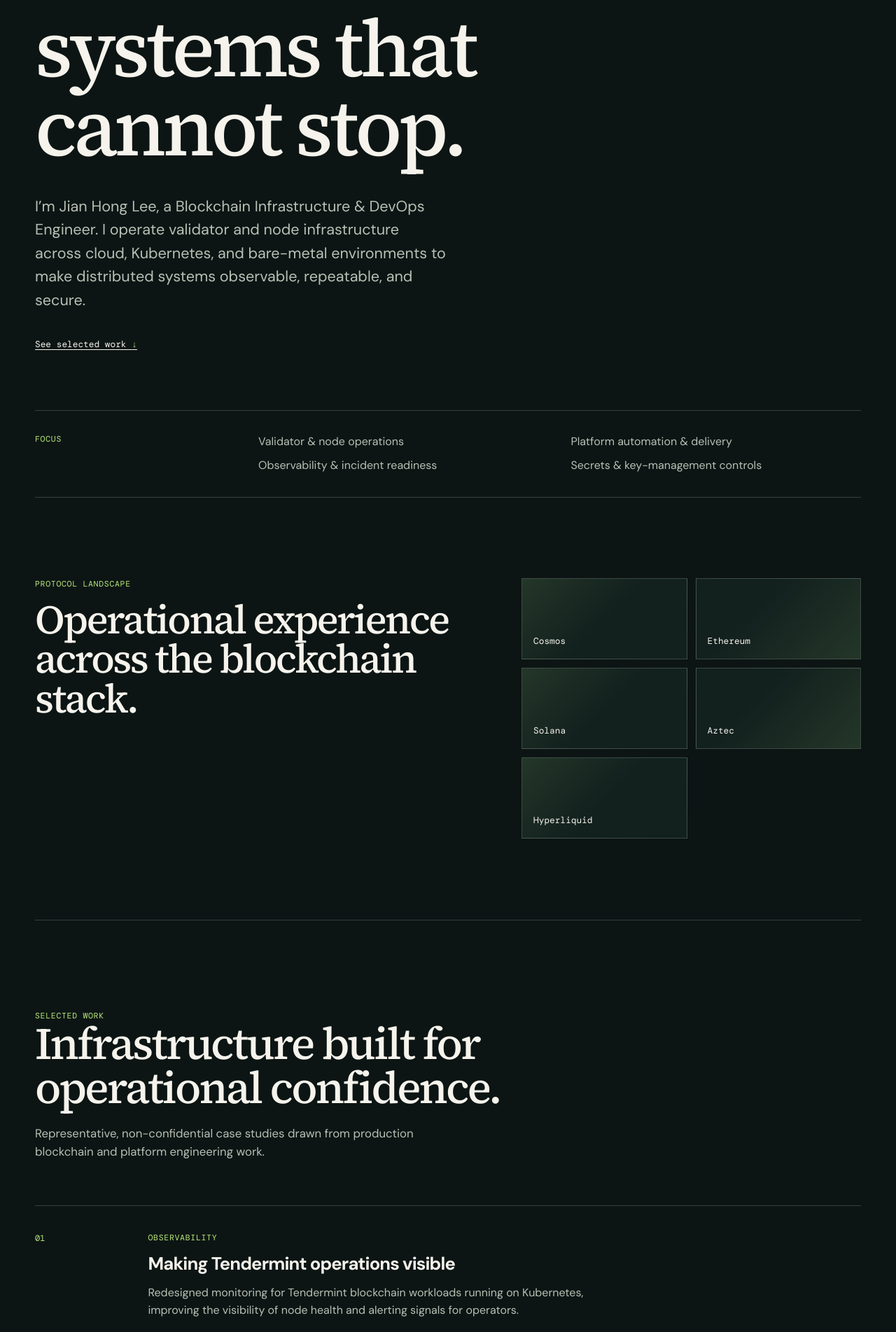
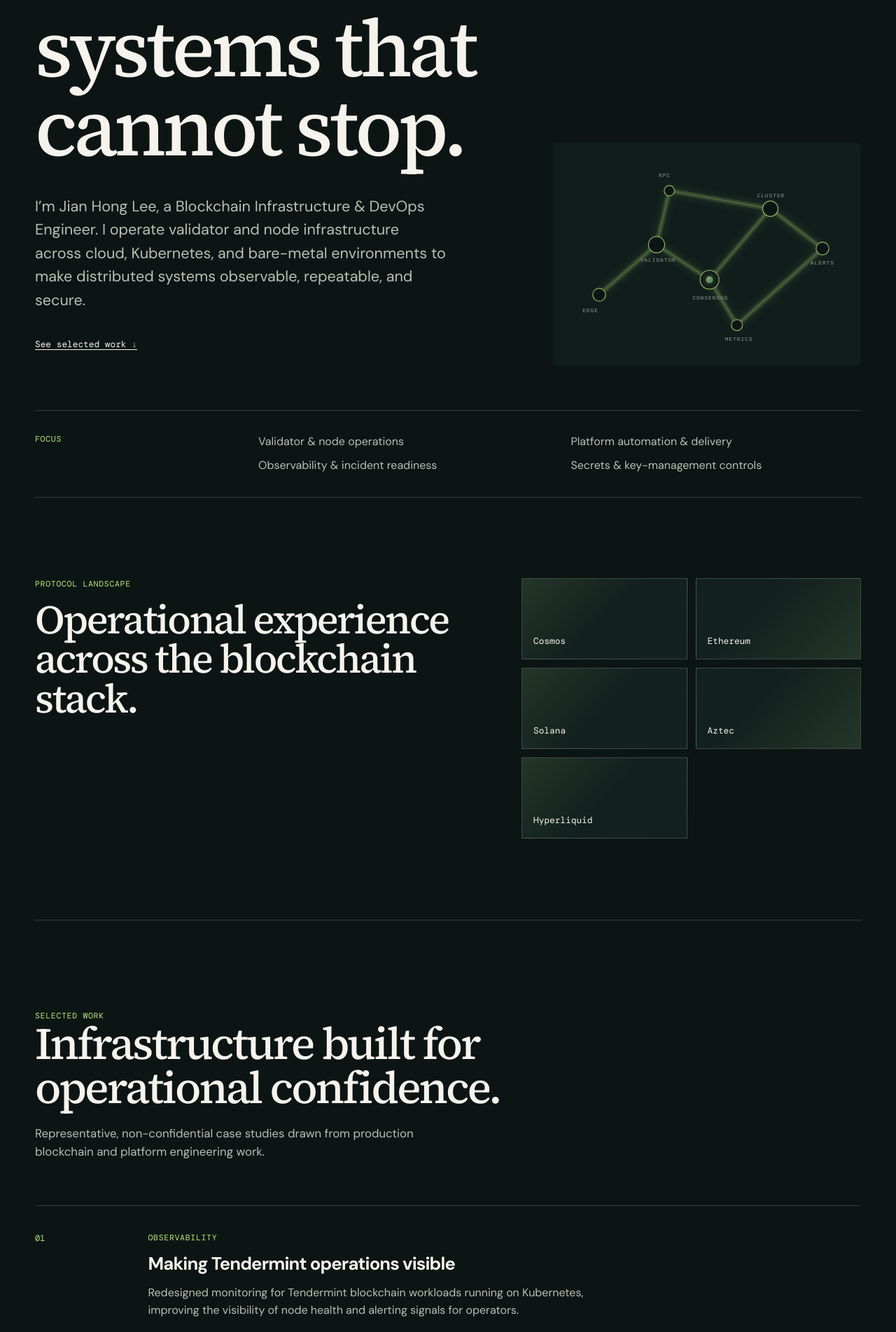
Before and after one commit to JianHongHong/JianHongHong.github.io, a Jekyll site: the page built from index.html, in a window 1280 px wide. Shown: the part 519-2422 px from the top of the page at 70% size. Built offline with Jekyll 4.4.1, drawn with Linux system fonts in a browser that asks for light colours.

Commit message:
Add portfolio illustration and tool logos

```diff
--- a/index.html
+++ b/index.html
@@ -20,6 +20,9 @@ layout: default
       <p>{{ profile.hero_copy }}</p>
       <a class="text-link" href="#work">See selected work <span aria-hidden="true">↓</span></a>
     </div>
+    <figure class="hero-art">
+      <img src="{{ '/assets/illustrations/infrastructure-network.svg' | relative_url }}" alt="Abstract network diagram connecting edge, validator, RPC, consensus, metrics, cluster, and alerting systems" />
+    </figure>
   </section>
 
   <section class="capabilities" aria-labelledby="capabilities-title">
@@ -63,6 +66,13 @@ layout: default
             <li>{{ technology }}</li>
             {% endfor %}
           </ul>
+          {% if case_study.logos %}
+          <div class="tool-logos" aria-label="Selected observability tools">
+            {% for logo in case_study.logos %}
+            <img src="{{ logo.url }}" alt="{{ logo.name }}" title="{{ logo.name }}" />
+            {% endfor %}
+          </div>
+          {% endif %}
         </div>
       </article>
       {% endfor %}
--- a/styles.css
+++ b/styles.css
@@ -24,7 +24,7 @@ a:focus-visible { outline: 3px solid var(--accent); outline-offset: 4px; }
 nav { display: flex; gap: clamp(1rem, 3vw, 2rem); font-size: .85rem; }
 nav a { color: var(--muted); text-decoration: none; }
 nav a:hover, .text-link:hover, footer a:hover { color: var(--accent); }
-.hero { min-height: 640px; padding: clamp(6rem, 16vw, 12rem) 0 5rem; display: grid; align-content: center; }
+.hero { position: relative; isolation: isolate; min-height: 640px; padding: clamp(6rem, 16vw, 12rem) 0 5rem; display: grid; align-content: center; overflow: hidden; }
 .eyebrow, .section-label, .case-type, .period { margin: 0; color: var(--accent); font-family: var(--mono); font-size: .72rem; letter-spacing: .06em; text-transform: uppercase; }
 h1, h2, h3, p { margin-top: 0; }
 h1, h2 { font-family: var(--serif); font-weight: 500; letter-spacing: -.045em; line-height: .98; }
@@ -32,6 +32,9 @@ h1 { max-width: 950px; margin: .9rem 0 2.5rem; font-size: clamp(3.7rem, 9vw, 7.9
 h2 { max-width: 680px; margin-bottom: 1.25rem; font-size: clamp(2.35rem, 5vw, 4.6rem); }
 .hero-copy { max-width: 590px; color: var(--muted); font-size: clamp(1.1rem, 2vw, 1.35rem); }
 .hero-copy p { margin-bottom: 1.65rem; }
+.hero-art { position: absolute; z-index: 0; width: min(38vw, 440px); right: 0; bottom: 4rem; margin: 0; opacity: .74; }
+.hero-art img { display: block; width: 100%; height: auto; }
+.hero > :not(.hero-art) { position: relative; z-index: 1; }
 .text-link { color: var(--ink); font-family: var(--mono); font-size: .8rem; }
 .text-link span { color: var(--accent); }
 .capabilities { display: grid; grid-template-columns: 1fr 3fr; gap: 2rem; padding: 2rem 0; border-top: 1px solid var(--line); border-bottom: 1px solid var(--line); }
@@ -51,6 +54,8 @@ h2 { max-width: 680px; margin-bottom: 1.25rem; font-size: clamp(2.35rem, 5vw, 4.
 .case-study p:not(.case-type), .timeline li > div:last-child > p:last-child { max-width: 680px; color: var(--muted); }
 .tags { display: flex; flex-wrap: wrap; gap: .5rem; margin: 1.25rem 0 0; padding: 0; list-style: none; }
 .tags li { padding: .25rem .55rem; border: 1px solid var(--line); border-radius: 999px; color: var(--muted); font-family: var(--mono); font-size: .68rem; }
+.tool-logos { display: flex; align-items: center; gap: .6rem; margin-top: 1.25rem; }
+.tool-logos img { width: 1.35rem; height: 1.35rem; opacity: .85; }
 .experience { border-top: 1px solid var(--line); }
 .timeline { padding: 0; margin: 0; list-style: none; border-top: 1px solid var(--line); }
 .timeline li { display: grid; grid-template-columns: 1fr 3fr; gap: 2rem; padding: 2.15rem 0; border-bottom: 1px solid var(--line); }
@@ -69,7 +74,8 @@ footer p { margin: 0; }
   .site-header, main > section, footer { width: min(100% - 2rem, 1180px); }
   .site-header { min-height: 68px; }
   nav { gap: .8rem; font-size: .74rem; }
-  .hero { min-height: 540px; }
+  .hero { min-height: 610px; overflow: visible; }
+  .hero-art { position: relative; width: min(100%, 420px); right: auto; bottom: auto; margin: 2.5rem 0 0; }
   .capabilities, .timeline li, .protocols { grid-template-columns: 1fr; gap: 1rem; }
   .capabilities ul { grid-template-columns: 1fr; }
   .protocols ul { grid-template-columns: repeat(2, minmax(0, 1fr)); margin-top: 1.5rem; }
```
Also changed, not shown: _data/case_studies.yml (+7 -0 lines), assets/illustrations/infrastructure-network.svg (added).
